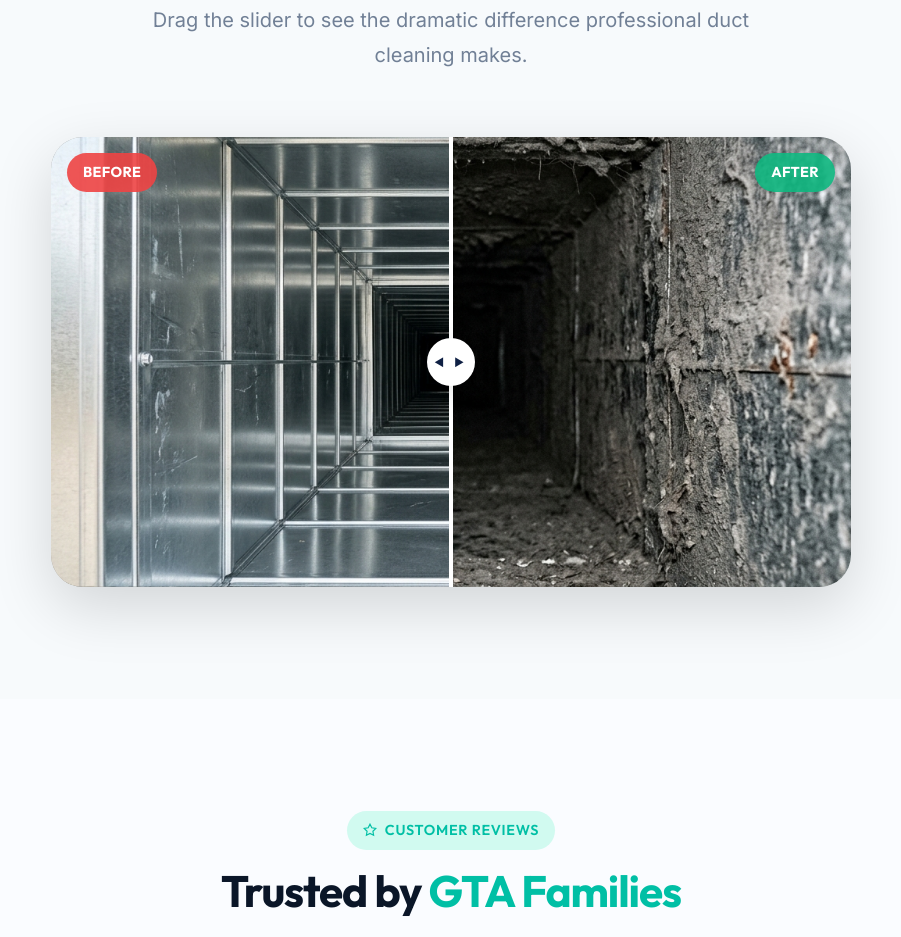
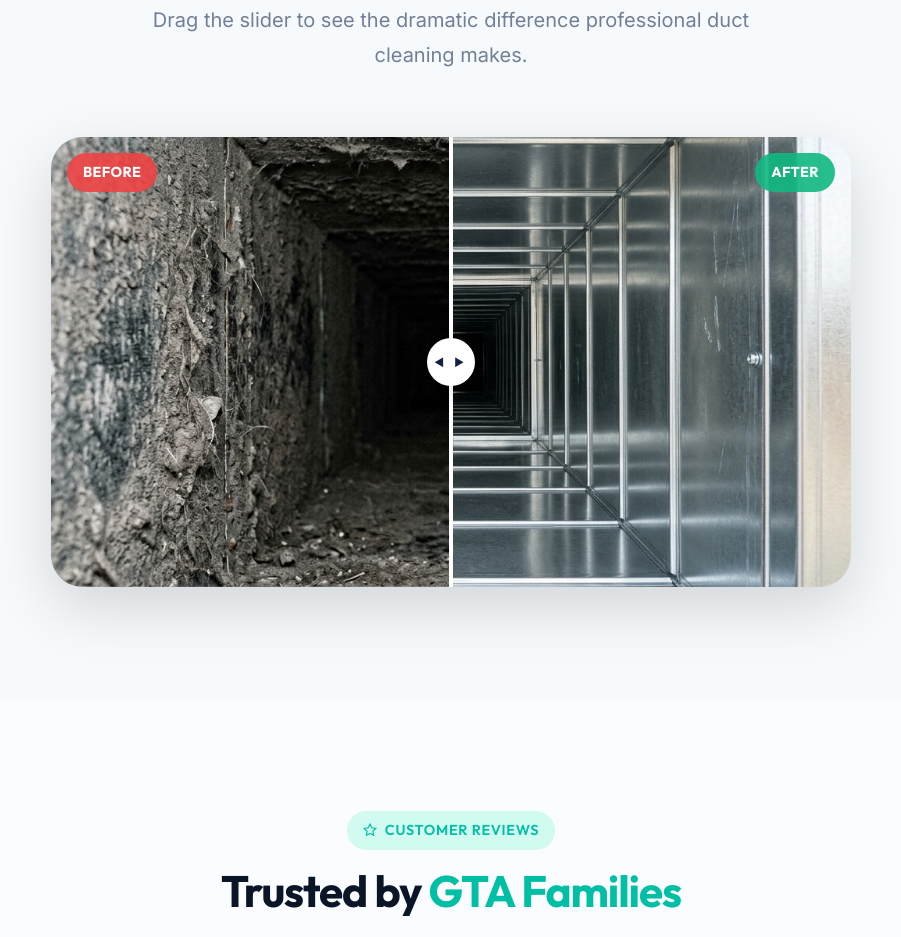
Before and after one commit to archangel-ll/dial-one-duct-cleaning, a website built with Vite: page index.html in a window 1280 px wide. Shown: the part 2918-3855 px from the top of the page, without its empty margins (189-1090 px from the left). Built offline with nearby package versions, Linux system fonts and the light colour scheme.

Commit message:
fix: swapped before/after images to correctly align with UI labels and logic

```diff
--- a/index.html
+++ b/index.html
@@ -351,8 +351,8 @@
 
       <div class="ba-wrapper reveal-scale">
         <div class="ba-slider-container" id="baSlider">
-          <img src="/images/before-full.png" alt="Before cleaning - dirty duct" class="ba-before" />
-          <img src="/images/after-full.png" alt="After cleaning - clean duct" class="ba-after" id="baAfter" />
+          <img src="/images/after-full.png" alt="Before cleaning - dirty duct" class="ba-before" />
+          <img src="/images/before-full.png" alt="After cleaning - clean duct" class="ba-after" id="baAfter" />
           <div class="ba-handle" id="baHandle"></div>
           <span class="ba-label before">Before</span>
           <span class="ba-label after">After</span>
```
